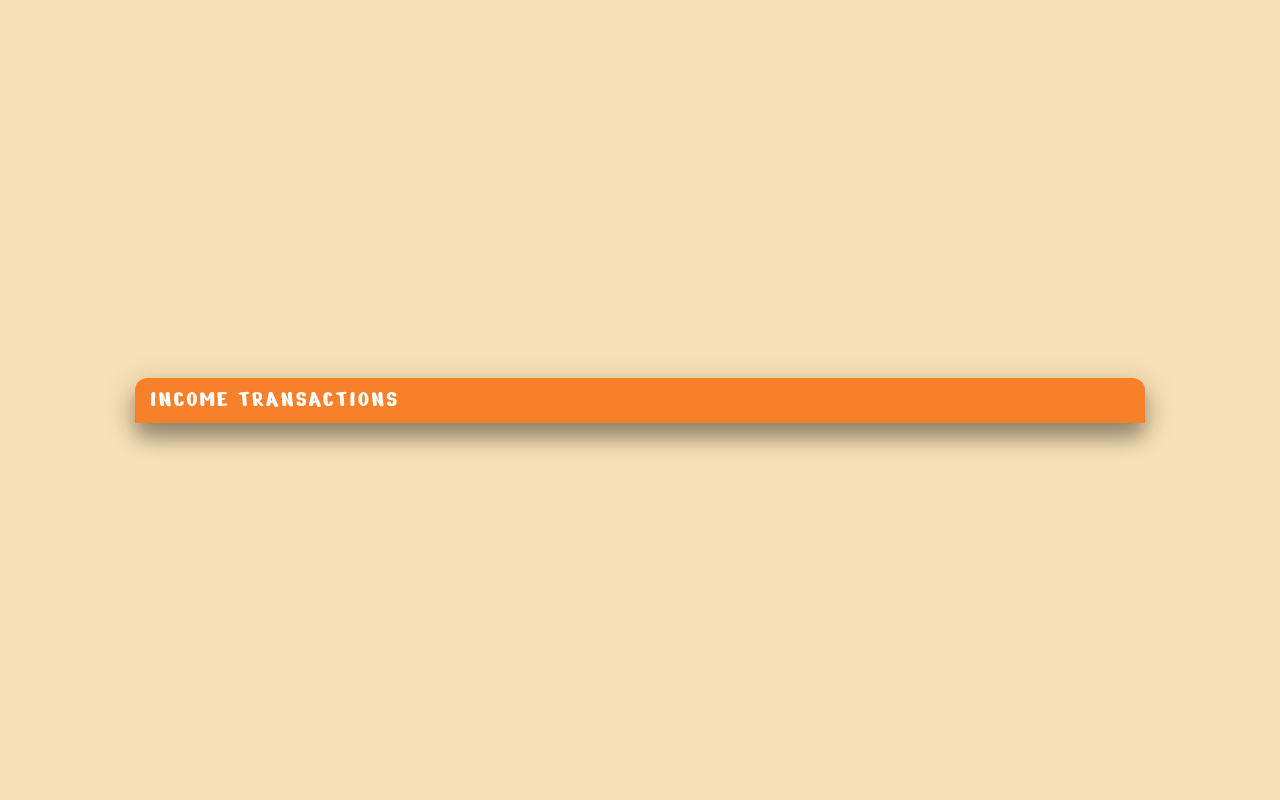
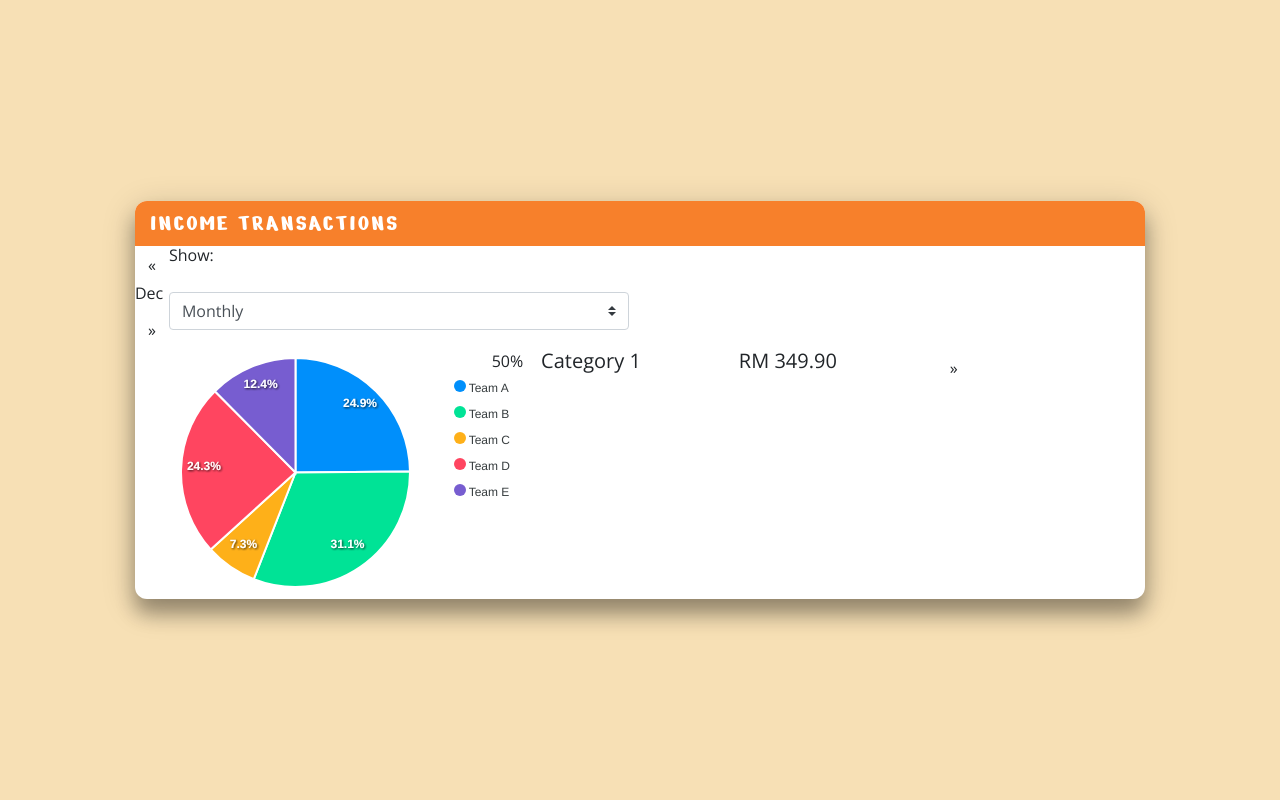
Before and after one commit to HowHow06/PocketMoney-SDP, a PHP site: page /income_trans.php in a window 1280 px wide. Shown: the part 84-884 px from the top of the page. Run offline with PHP 8.4, Linux system fonts and the light colour scheme; some libraries are stand-ins or nearby versions.

Commit message:
Update income_trans.php
- Initialize some layout

```diff
--- a/income_trans.php
+++ b/income_trans.php
@@ -61,7 +61,76 @@
             <nav class="navbar navbar-expand-lg">
                 <a href="#" class="navbar-brand">INCOME TRANSACTIONS</a>
             </nav>
+            <div class="container-fluid row">
+                <div clsas="col-6 row">
+                    <button class="btn">
+                        <span aria-hidden="true">&laquo;</span>
+                        <span class="sr-only">Previous</span>
+                    </button>
+                    <h6>Dec</h6>
+                    <button class="btn">
+                        <span aria-hidden="true">&raquo;</span>
+                        <span class="sr-only">Next</span>
+                    </button>
+                </div>
+                <div class="col-6 row">
+                    <h6>Show:</h6>
+                    <select name="" id="" class="custom-select">
+                        <option value="">Monthly</option>
+                        <option value="">Year</option>
+                    </select>
+                </div>
+            </div>
+
+            <div class="container-fluid row">
+                <div class="container col-4 pie-chart" id="pie-chart">
+
+                </div>
+                <div class="container col-8 chart-explain">
+                    <div class="container-fluid row category">
+                        <div class="col-1">
+                            <p>50%</p>
+                        </div>
+                        <div class="col-4">
+                            <h5>Category 1</h5>
+                        </div>
+                        <div class="col-4">
+                            <h5>RM 349.90</h5>
+                        </div>
+                        <div class="col-1">
+                        <button class="btn">
+                            <span aria-hidden="true">&raquo;</span>
+                            <span class="sr-only">Next</span>
+                        </button>
+                        </div>
+                    </div>
+                </div>
+            </div>
         </div>
     </div>
 </body>
+<script>
+    var pieOptions = {
+          series: [44, 55, 13, 43, 22],
+          chart: {
+          width: 380,
+          type: 'pie',
+        },
+        labels: ['Team A', 'Team B', 'Team C', 'Team D', 'Team E'],
+        responsive: [{
+          breakpoint: 480,
+          options: {
+            chart: {
+              width: 200
+            },
+            legend: {
+              position: 'bottom'
+            }
+          }
+        }]
+        };
+
+    var pieChart = new ApexCharts(document.querySelector("#pie-chart"), pieOptions);
+    pieChart.render();
+</script>
 </html>
```
